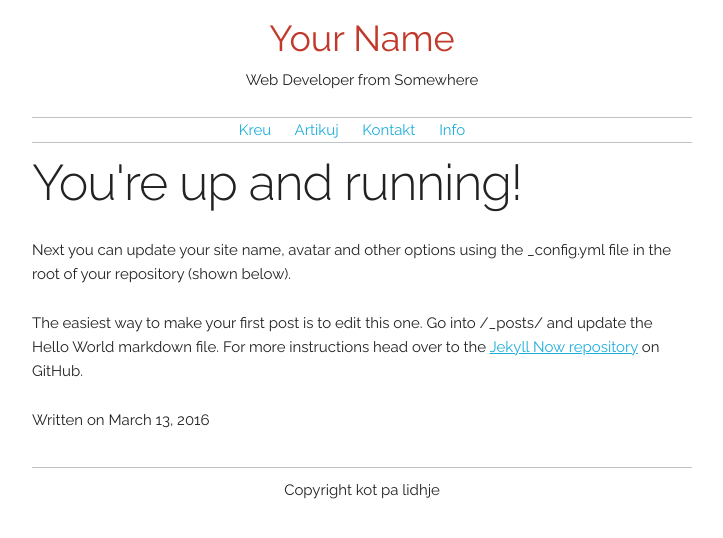
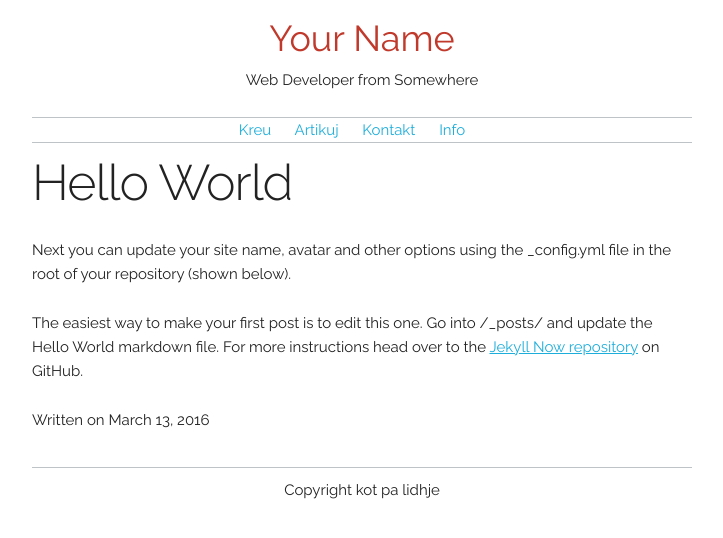
Before and after one commit to Seadi/Seadi.github.io, a Jekyll site: the page built from _posts/2016-3-13-Hello-World.md, in a window 1280 px wide. Shown: the top 538 px of the page, without its empty margins (278-1001 px from the left). Built offline with Jekyll 4.4.1, drawn with Linux system fonts in a browser that asks for light colours.

Commit message:
Update 2016-3-13-Hello-World.md

```diff
--- a/_posts/2016-3-13-Hello-World.md
+++ b/_posts/2016-3-13-Hello-World.md
@@ -1,6 +1,5 @@
 ---
 layout: post
-title: You're up and running!
 ---
 
 Next you can update your site name, avatar and other options using the _config.yml file in the root of your repository (shown below).
```
